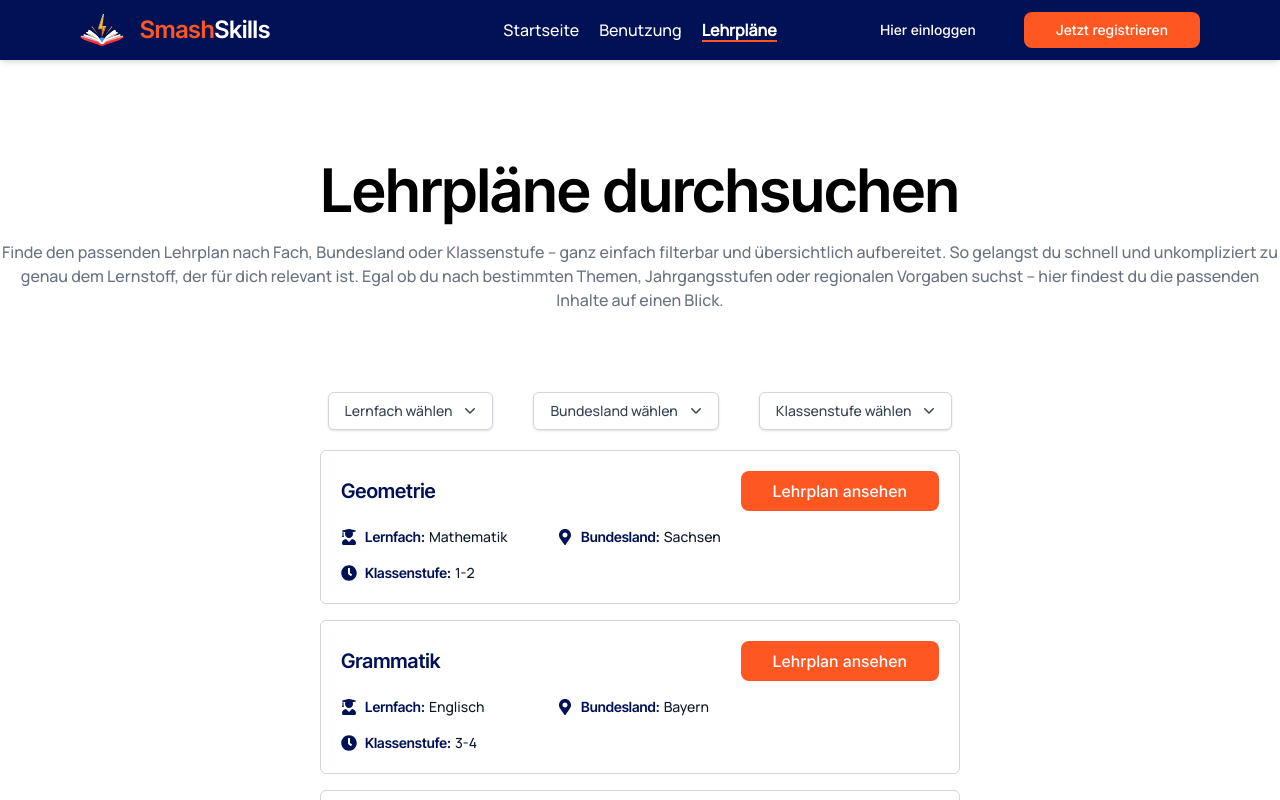
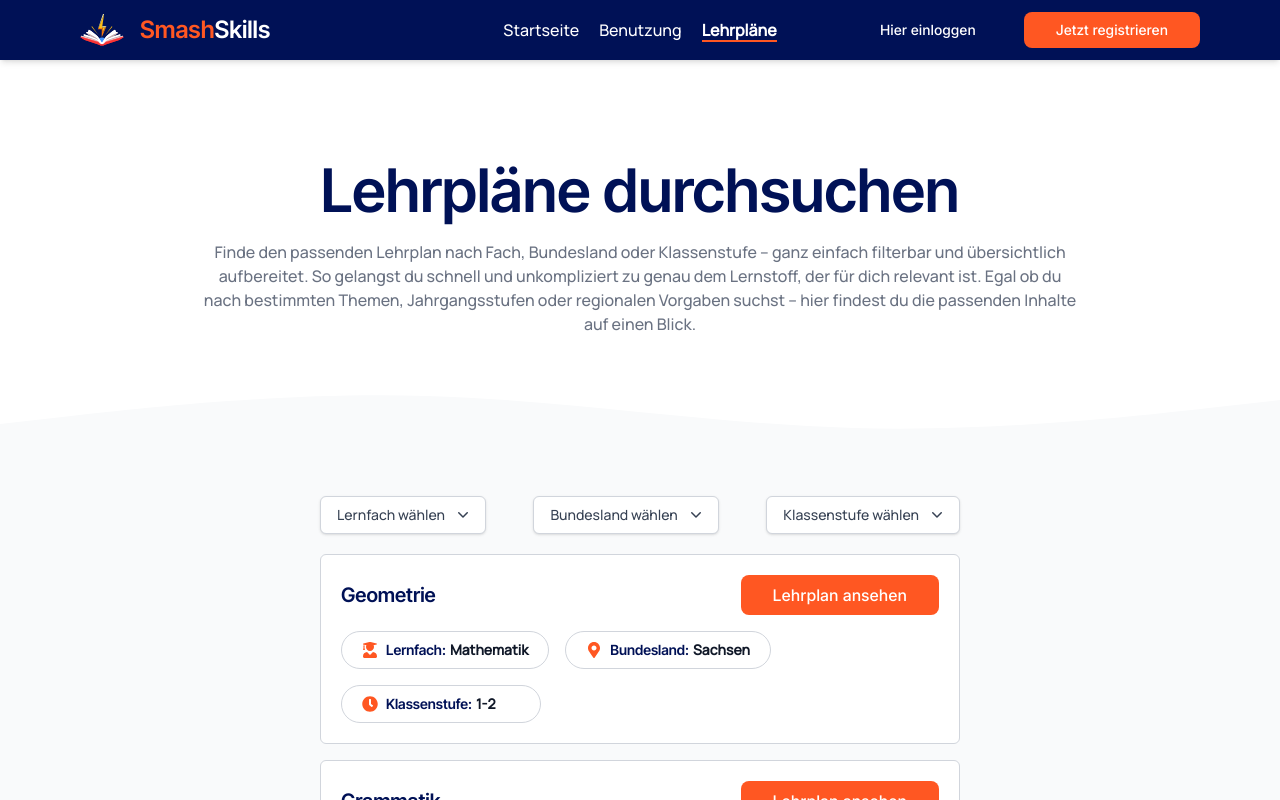
Before and after one commit to SmashSkills/SmashSkills, a React (Vite) app in the folder frontend/: page /curricula-not-registered in a window 1280 px wide. Shown: the top 800 px of the page. Built offline with nearby package versions, Linux system fonts and the light colour scheme.

Commit message:
adjusted design

```diff
--- a/frontend/src/components/ui_elements/cards/card_curriculum_showcase.tsx
+++ b/frontend/src/components/ui_elements/cards/card_curriculum_showcase.tsx
@@ -5,15 +5,25 @@ interface CardCurriculumShowcaseProps {
   title: string;
   items?: { icon?: React.ReactNode; label: string; content: string }[];
   buttonTitle: string;
+  className?: string;
+  iconClassName?: string;
+  labelClassName?: string;
+  contentClassName?: string;
 }
 
 const CardCurriculumShowcase: React.FC<CardCurriculumShowcaseProps> = ({
   title,
   items = [],
   buttonTitle,
+  className = "",
+  iconClassName = "",
+  labelClassName = "",
+  contentClassName = "",
 }) => {
   return (
-    <div className="flex flex-col h-full w-full border border-gray-300 rounded-md p-5 gap-4">
+    <div
+      className={`flex flex-col h-full w-full border border-gray-300 rounded-md p-5 gap-4 ${className}`}
+    >
       <div className="flex flex-col sm:flex-row sm:justify-between sm:items-center gap-2">
         <h1 className="text-xl font-semibold text-secondary">{title}</h1>
         <ButtonPrimary title={buttonTitle} />
@@ -23,12 +33,18 @@ const CardCurriculumShowcase: React.FC<CardCurriculumShowcaseProps> = ({
         {items.map((item, index) => (
           <div
             key={index}
-            className="flex items-start sm:items-center gap-2 min-w-[200px]"
+            className="flex items-start sm:items-center gap-2 min-w-[200px] border border-gray-300 rounded-full p-2 px-5"
           >
-            <span className="text-secondary">{item.icon}</span>
+            <span className={`${iconClassName} text-secondary`}>
+              {item.icon}
+            </span>
             <div className="flex gap-1 flex-wrap text-sm">
-              <h1 className="font-bold text-secondary">{item.label}:</h1>
-              <p className="text-gray-900">{item.content}</p>
+              <h1 className={`${labelClassName} font-bold text-secondary`}>
+                {item.label}:
+              </h1>
+              <p className={`${contentClassName} text-gray-900 font-bold`}>
+                {item.content}
+              </p>
             </div>
           </div>
         ))}
--- /dev/null
+++ b/frontend/src/components/visuals/background_curved_transition.tsx
@@ -0,0 +1,32 @@
+import React from "react";
+
+export interface BackgroundCurvedTransitionProps {
+  className?: string;
+  textColorClassName?: string; // <-- neu
+  viewBox?: string;
+  preserveAspectRatio?: string;
+  pathD?: string;
+}
+
+const BackgroundCurvedTransition: React.FC<BackgroundCurvedTransitionProps> = ({
+  className = "",
+  textColorClassName = "text-gray-100",
+  viewBox = "0 0 1440 320",
+  preserveAspectRatio = "none",
+  pathD = "M0,192L80,160C160,128,320,64,480,80C640,96,800,192,960,208C1120,224,1280,160,1360,128L1440,96V320H0Z",
+}) => {
+  return (
+    <div className={`w-full overflow-hidden leading-[0] ${className}`}>
+      <svg
+        className={`relative block w-full h-20 ${textColorClassName}`}
+        xmlns="http://www.w3.org/2000/svg"
+        viewBox={viewBox}
+        preserveAspectRatio={preserveAspectRatio}
+      >
+        <path fill="currentColor" d={pathD} />
+      </svg>
+    </div>
+  );
+};
+
+export default BackgroundCurvedTransition;
--- a/frontend/src/layouts/page_layouts/explanation.tsx
+++ b/frontend/src/layouts/page_layouts/explanation.tsx
@@ -45,7 +45,7 @@ const LayoutExplanation: React.FC<LayoutExplanationProps> = ({ items }) => {
           />
           <h1 className="flex items-center justify-center text-6xl text-secondary text-center mb-5">
             Wie benutzt du&nbsp;
-            <span className="text-primary">SmashSkills?</span>
+            <span className="text-secondary">SmashSkills?</span>
           </h1>
           <p className="text-xl text-center text-gray-500">
             Entdecke, wie du mit SmashSkills deinen Unterricht effizienter
--- a/frontend/src/pages/curricula_not_registered.tsx
+++ b/frontend/src/pages/curricula_not_registered.tsx
@@ -1,6 +1,7 @@
 import React, { useState } from "react";
 import ButtonFilterDropdown from "../components/ui_elements/buttons/button_filter_dropdown";
 import CardCurriculumShowcase from "../components/ui_elements/cards/card_curriculum_showcase";
+import BackgroundCurvedTransition from "../components/visuals/background_curved_transition";
 import { FaClock, FaMapMarkerAlt, FaUserGraduate } from "react-icons/fa";
 
 const CurriculaNotRegistered: React.FC = () => {
@@ -108,7 +109,7 @@ const CurriculaNotRegistered: React.FC = () => {
       return {
         label: labelMap[key],
         content: curriculum[key],
-        icon: <Icon />,
+        icon: <Icon className="text-primary" />,
       };
     });
 
@@ -191,8 +192,8 @@ const CurriculaNotRegistered: React.FC = () => {
 
   return (
     <div className="flex flex-col">
-      <div className="flex flex-col gap-5 items-center justify-center">
-        <h1 className="text-6xl">Lehrpläne durchsuchen</h1>
+      <div className="flex flex-col gap-5 items-center justify-center px-50 pb-10">
+        <h1 className="text-6xl text-secondary">Lehrpläne durchsuchen</h1>
         <p className="text-gray-500 text-center">
           Finde den passenden Lehrplan nach Fach, Bundesland oder Klassenstufe –
           ganz einfach filterbar und übersichtlich aufbereitet. So gelangst du
@@ -202,9 +203,11 @@ const CurriculaNotRegistered: React.FC = () => {
           einen Blick.
         </p>
       </div>
-      <div className="flex flex-col items-center justify-center py-20 gap-10">
+      <BackgroundCurvedTransition textColorClassName="text-background-dark-white" />
+
+      <div className="flex flex-col items-center justify-center py-10 pb-10 gap-10 bg-background-dark-white">
         <div className="flex flex-col gap-5 w-1/2">
-          <div className="flex gap-10 justify-center">
+          <div className="flex justify-between gap-6 w-full">
             <ButtonFilterDropdown<string>
               options={studySubject}
               selected={selectedStudySubject}
@@ -224,13 +227,14 @@ const CurriculaNotRegistered: React.FC = () => {
               placeholder="Klassenstufe wählen"
             />
           </div>
-          <div className="flex flex-col gap-4">
+          <div className="flex flex-col gap-4 ">
             {filteredCurricula.map(({ id, title, ...rest }) => (
               <CardCurriculumShowcase
                 key={id}
                 title={title}
                 items={toDetails({ id, title, ...rest })}
                 buttonTitle="Lehrplan ansehen"
+                className="bg-white"
               />
             ))}
           </div>
--- a/frontend/src/pages/home.tsx
+++ b/frontend/src/pages/home.tsx
@@ -5,6 +5,7 @@ import LayoutGoals from "../layouts/page_layouts/goals";
 import IlluParallax from "../assets/illustrations/illu_parallax.svg";
 import LayoutCurriculumHighlights from "../layouts/page_layouts/curriculum_highlights";
 import LayoutBannerLowerHook from "../layouts/banner/lower_hook_banner";
+import BackgroundCurvedTransition from "../components/visuals/background_curved_transition";
 import { TiFlashOutline } from "react-icons/ti";
 import { CiClock2 } from "react-icons/ci";
 import { FiUsers } from "react-icons/fi";
--- a/frontend/src/pages/to_use.tsx
+++ b/frontend/src/pages/to_use.tsx
@@ -5,6 +5,7 @@ import ButtonPrimary from "../components/ui_elements/buttons/button_primary";
 import CardSimple from "../components/ui_elements/cards/card_simple";
 import TagSingleStringInfo from "../components/ui_elements/tags/tag_single_string_info";
 import LayoutBannerLowerHook from "../layouts/banner/lower_hook_banner";
+import BackgroundCurvedTransition from "../components/visuals/background_curved_transition";
 //Assets
 import { FaGraduationCap } from "react-icons/fa";
 import { AiOutlineFolderAdd } from "react-icons/ai";
@@ -58,7 +59,7 @@ const ToUse: React.FC = () => {
       <div className="pb-20 px-50">
         <LayoutExplanation items={items} />
       </div>
-
+      <BackgroundCurvedTransition textColorClassName="text-background-dark-white" />
       <div className="flex bg-background-dark-white flex-col items-center justify-center gap-20 py-20">
         <div className="flex flex-col items-center px-50">
           <div className="w-200 text-center mb-20">
```
